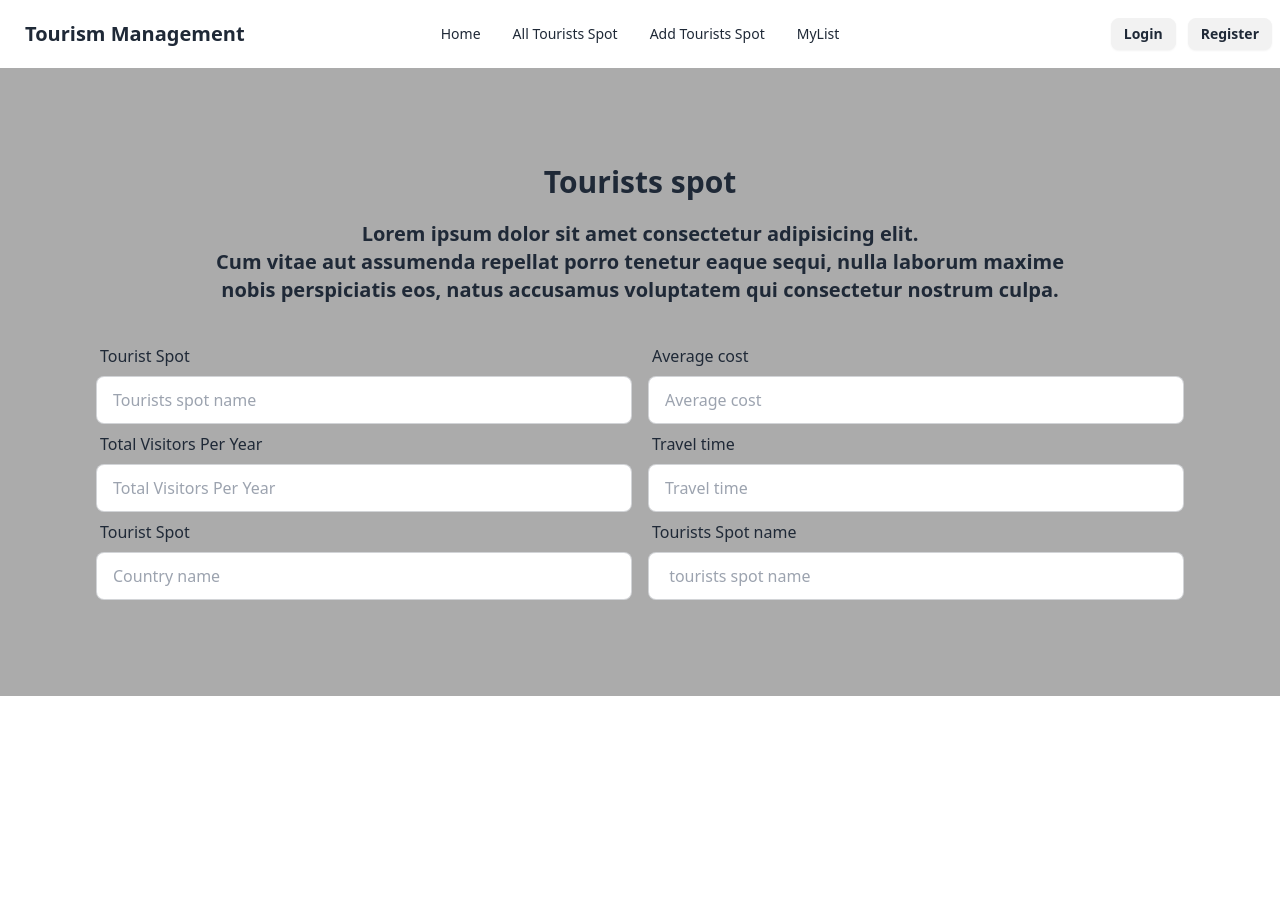
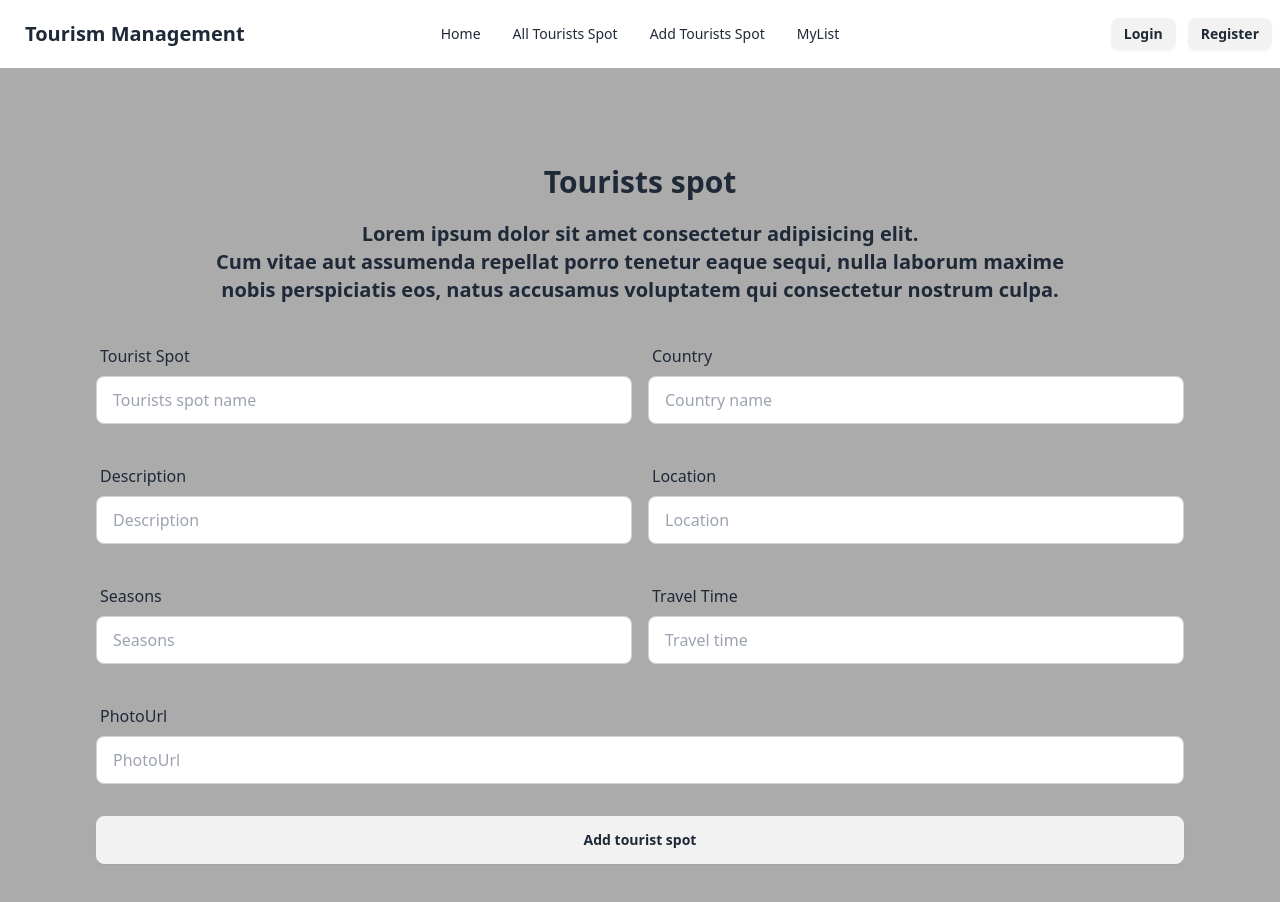
Before and after one commit to Abdullah3d/Tourism-management-repo, a React (Vite) app: page /touristsSpot in a window 1280 px wide. Shown: the top 902 px of the page. Before the commit the page ends 800 px from the top, so only its background shows below. Built offline with nearby package versions, Linux system fonts and the light colour scheme; no server answers.

Commit message:
added view details and tourist function

```diff
--- /dev/null
+++ b/src/components/ShowTouristsSpot.jsx
@@ -0,0 +1,20 @@
+import { Link } from "react-router-dom";
+
+const ShowTouristsSpot = ({ tourist }) => {
+
+    const {_id, name, country, description, location, season, travel, photo } = tourist;
+    return (
+        <div className="card card-side bg-base-100 shadow-xl">
+            <figure><img className="w-[600px] h-[200px]" src={photo} alt="Movie" /></figure>
+            <div className="card-body">
+                <h2 className="card-title">{name}</h2>
+                <p>{description}</p>
+                <div className="card-actions justify-center mt-10">
+                    <Link to={`/view/${_id}`} ><button className="btn btn-success  ">View Details</button></Link>
+                </div>
+            </div>
+        </div>
+    );
+};
+
+export default ShowTouristsSpot;
--- a/src/components/TouristsSpot.jsx
+++ b/src/components/TouristsSpot.jsx
@@ -1,11 +1,52 @@
+import Swal from 'sweetalert2'
+
+
 
 const TouristsSpot = () => {
+    const handleTouristSpot = event => {
+        event.preventDefault();
+
+        const form = event.target;
+
+        const name = form.name.value;
+        const country = form.country.value;
+        const description = form.description.value;
+        const location = form.location.value;
+        const season = form.season.value;
+        const travel = form.travel.value;
+        const photo = form.photo.value;
+
+        const newSpot = { name, country, description, location, season, travel, photo}
+        console.log(newSpot);
+
+
+        // send data to the server
+        fetch('http://localhost:5000/tourist', {
+            method: 'POST',
+            headers: {
+                'content-type': 'application/json'
+            },
+            body: JSON.stringify(newSpot)
+        })
+        .then(res => res.json())
+        .then( data => {
+            console.log(data);
+            if(data.insertedId){
+                Swal.fire({
+                    title: "Good job!",
+                    text: "User Added Successfully",
+                    icon: "success"
+                  });
+            }
+        })
+    }
     return (
         <div className="bg-[#ABABAB] p-24">
             <h2 className="text-3xl text-center mb-5 font-extrabold">Tourists spot</h2>
-            <p className="text-center mb-8 font-semibold text-xl">Lorem ipsum dolor sit amet consectetur adipisicing elit. <br/>Cum vitae aut assumenda repellat porro tenetur eaque sequi, nulla laborum maxime <br/>nobis perspiciatis eos, natus accusamus voluptatem qui consectetur nostrum culpa.</p>
+            <p className="text-center mb-8 font-semibold text-xl">Lorem ipsum dolor sit amet consectetur adipisicing elit. <br />Cum vitae aut assumenda repellat porro tenetur eaque sequi, nulla laborum maxime <br />nobis perspiciatis eos, natus accusamus voluptatem qui consectetur nostrum culpa.</p>
+            <form onSubmit={handleTouristSpot}>
                 {/* from row name and tourist*/}
-            <div className="md:flex">
+                <div className="md:flex mb-8">
                     <div className="form-control md:w-1/2">
                         <label className="label">
                             <span>Tourist Spot</span>
@@ -19,66 +60,82 @@ const TouristsSpot = () => {
                     </div>
                     <div className="form-control md:w-1/2 ml-4">
                         <label className="label">
-                        <span>Average cost</span>
+                            <span>Country</span>
                         </label>
                         <label className="input-group">
                             <input type="text"
-                            name="average"
-                            placeholder="Average cost"
+                                name="country"
+                                placeholder="Country name"
                                 className="input input-bordered w-full" />
                         </label>
                     </div>
                 </div>
                 {/* from row name and tourist*/}
-            <div className="md:flex">
+                <div className="md:flex mb-8 ">
                     <div className="form-control md:w-1/2">
                         <label className="label">
-                        <span> Total Visitors Per Year</span>
+                            <span>Description</span>
                         </label>
                         <label className="input-group">
                             <input type="text"
-                            name="total"
-                            placeholder="Total Visitors Per Year"
+                                name="description"
+                                placeholder="Description"
                                 className="input input-bordered w-full" />
                         </label>
                     </div>
                     <div className="form-control md:w-1/2 ml-4">
                         <label className="label">
-                        <span>Travel time</span>
+                            <span>Location</span>
                         </label>
                         <label className="input-group">
                             <input type="travel"
-                            name="tourist"
+                                name="location"
+                                placeholder="Location"
+                                className="input input-bordered w-full" />
+                        </label>
+                    </div>
+                </div>
+                {/* from row name and tourist*/}
+                <div className="md:flex mb-8">
+                    <div className="form-control md:w-1/2">
+                        <label className="label">
+                            <span>Seasons</span>
+                        </label>
+                        <label className="input-group">
+                            <input type="text"
+                                name="season"
+                                placeholder="Seasons"
+                                className="input input-bordered w-full" />
+                        </label>
+                    </div>
+                    <div className="form-control md:w-1/2 ml-4">
+                        <label className="label">
+                            <span>Travel Time</span>
+                        </label>
+                        <label className="input-group">
+                            <input type="text"
+                                name="travel"
                                 placeholder="Travel time"
                                 className="input input-bordered w-full" />
                         </label>
                     </div>
                 </div>
-            {/* from row name and tourist*/}
-            <div className="md:flex">
-                <div className="form-control md:w-1/2">
+                {/* photoUrl */}
+                <div className="mb-8">
+                    <div className="form-control w-full">
                         <label className="label">
-                        <span>Tourist Spot</span>
+                            <span>PhotoUrl</span>
                         </label>
                         <label className="input-group">
                             <input type="text"
-                            name="name"
-                            placeholder="Country name"
-                            className="input input-bordered w-full" />
-                    </label>
-                </div>
-                <div className="form-control md:w-1/2 ml-4">
-                    <label className="label">
-                        <span>Tourists Spot name</span>
-                    </label>
-                    <label className="input-group">
-                        <input type="text"
-                            name="tourist"
-                            placeholder=" tourists spot name"
+                                name="photo"
+                                placeholder="PhotoUrl"
                                 className="input input-bordered w-full" />
                         </label>
                     </div>
                 </div>
+                <input type="submit" value="Add tourist spot" className="btn btn-block" />
+            </form>
         </div>
     );
 };
--- /dev/null
+++ b/src/components/ViewTouristsSpot.jsx
@@ -0,0 +1,24 @@
+import { useLoaderData } from "react-router-dom";
+
+const ViewTouristsSpot = () => {
+    const views = useLoaderData();
+    console.log(views);
+
+    return (
+        <div className="card lg:card-side bg-base-100 shadow-xl">
+            <div className="grid w-[600px] h-[400px]">
+                <figure><img src={views.photo} alt="Album" /></figure>
+            </div>
+            <div className="card-body gap-2">
+                <h2 className="font-bold text-3xl">{views.name}</h2>
+                <p className="font-bold text-2xl">{views.country}</p>
+                    <p className="font-bold text-2xl">{views.location}</p>
+                    <p className="font-bold text-2xl">{views.season}</p>
+                    <p className="font-bold text-2xl">{views.travel}</p>
+                    <p className="font-bold text-2xl">{views.description}</p>
+            </div>
+        </div>
+    );
+};
+
+export default ViewTouristsSpot;
--- a/src/main.jsx
+++ b/src/main.jsx
@@ -16,6 +16,7 @@ import Register from './pages/Register.jsx';
 import PrivetRoute from './Provider/PrivetRoute.jsx';
 import AuthProvider from './Provider/AuthProvider.jsx';
 import TouristsSpot from './components/TouristsSpot.jsx';
+import ViewTouristsSpot from './components/ViewTouristsSpot.jsx';
 const router = createBrowserRouter([
 
   {
@@ -26,6 +27,12 @@ const router = createBrowserRouter([
       {
         path: "/",
         element: <App></App>,
+        loader: () => fetch('http://localhost:5000/tourist')
+      },
+      {
+        path: "view/:id",
+        element: <PrivetRoute><ViewTouristsSpot></ViewTouristsSpot></PrivetRoute>,
+        loader: ({params}) => fetch(`http://localhost:5000/tourist/${params.id}`)
       },
       {
         path: "touristsSpot",
--- a/src/pages/Blog.jsx
+++ b/src/pages/Blog.jsx
@@ -1,7 +1,10 @@
 
 const Blog = () => {
     return (
-        <div className="flex gap-5 flex-col lg:flex-row">
+
+        <div>
+            <h1 className="text-4xl text-purple-600 font-bold p-5 text-center ">Blog </h1>
+            <div className="flex gap-5 flex-col lg:flex-row">
             <div>
                 <img src="https://i.ibb.co/wLJ3pW7/1618245974-shutterstock-1186362172.jpg" alt="" />
                 <p>Lorem ipsum dolor sit, amet consectetur adipisicing elit. Earum ipsam deserunt voluptas nostrum unde cupiditate necessitatibus quia pariatur. Aliquid dolorum eveniet laborum aliquam reiciendis labore cupiditate repellendus doloremque voluptas amet.</p>
@@ -11,6 +14,7 @@ const Blog = () => {
             <div><img src="https://media1.thrillophilia.com/filestore/xjp5cwag6z2a18o2mswtal7djp2y_7d013fc8bd63f7a185c9aeb41864e919.jpg?w=753&h=450&dpr=1.0" alt="" />
             <p>Lorem ipsum dolor sit, amet consectetur adipisicing elit. Earum ipsam deserunt voluptas nostrum unde cupiditate necessitatibus quia pariatur. Aliquid dolorum eveniet laborum aliquam reiciendis labore cupiditate repellendus doloremque voluptas amet.</p></div>
         </div>
+        </div>
     );
 };
 
--- a/src/pages/ContactUs.jsx
+++ b/src/pages/ContactUs.jsx
@@ -3,7 +3,7 @@ const ContactUs = () => {
     return (
         <section className="bg-white dark:bg-gray-900">
         <div className="py-8 lg:py-16 px-4 mx-auto max-w-screen-md">
-            <h2 className="mb-4 text-4xl tracking-tight font-extrabold text-center text-gray-900 dark:text-white">Contact Us</h2>
+            <h2 className="mb-4 text-4xl tracking-tight font-extrabold text-center text-purple-800 dark:text-white">Contact Us</h2>
             <p className="mb-8 lg:mb-16 font-light text-center text-gray-500 dark:text-gray-400 sm:text-xl">Got a technical issue? Want to send feedback about a beta feature? Need details about our Business plan? Let us know.</p>
             <form action="#" className="space-y-8">
                 <div>
```
Also changed, not shown: src/App.jsx (+16 -5 lines), 1 other file (tests, documents, lock files or other folders). Lines whose indentation alone changed are shown as unchanged.
